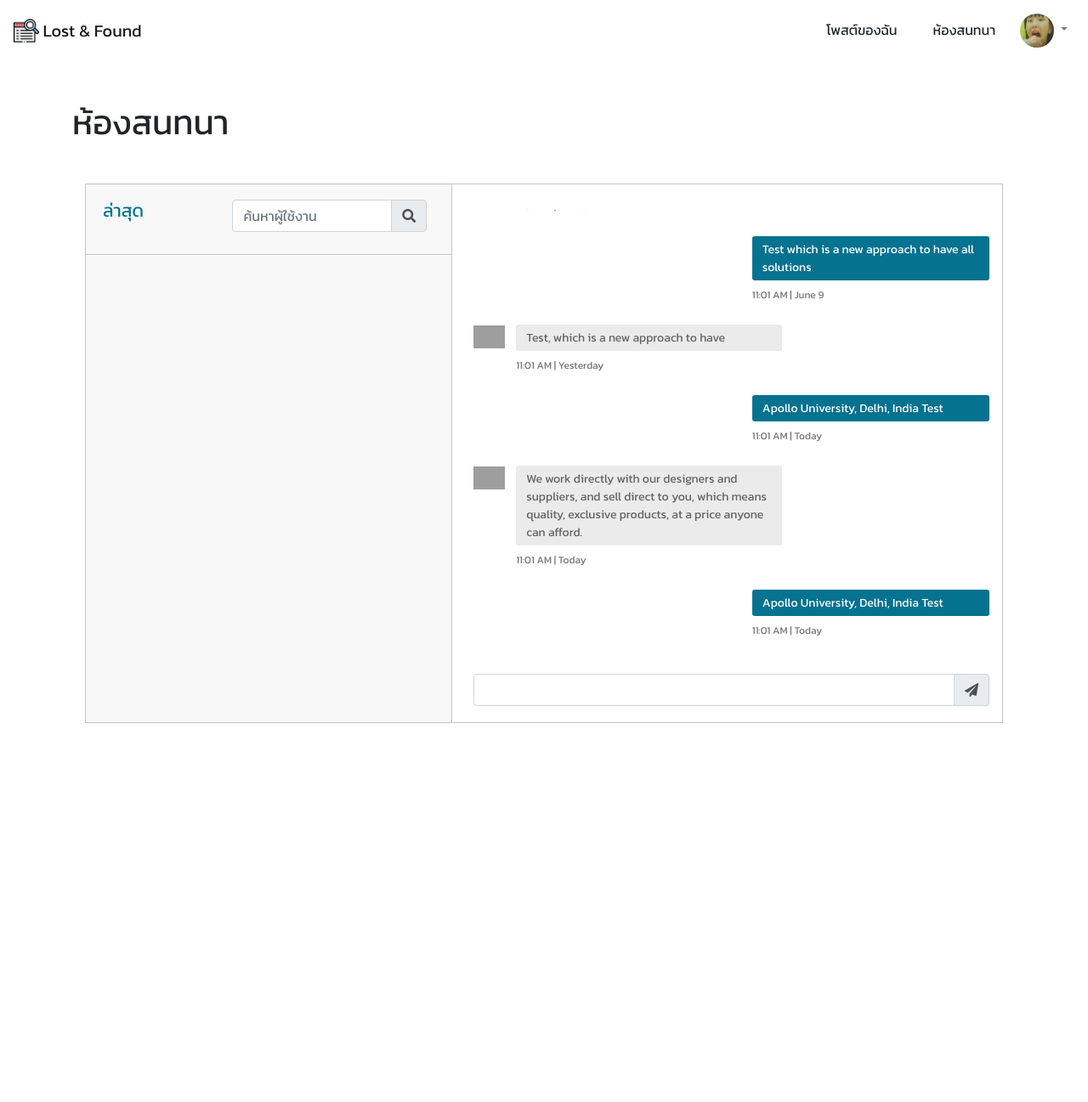
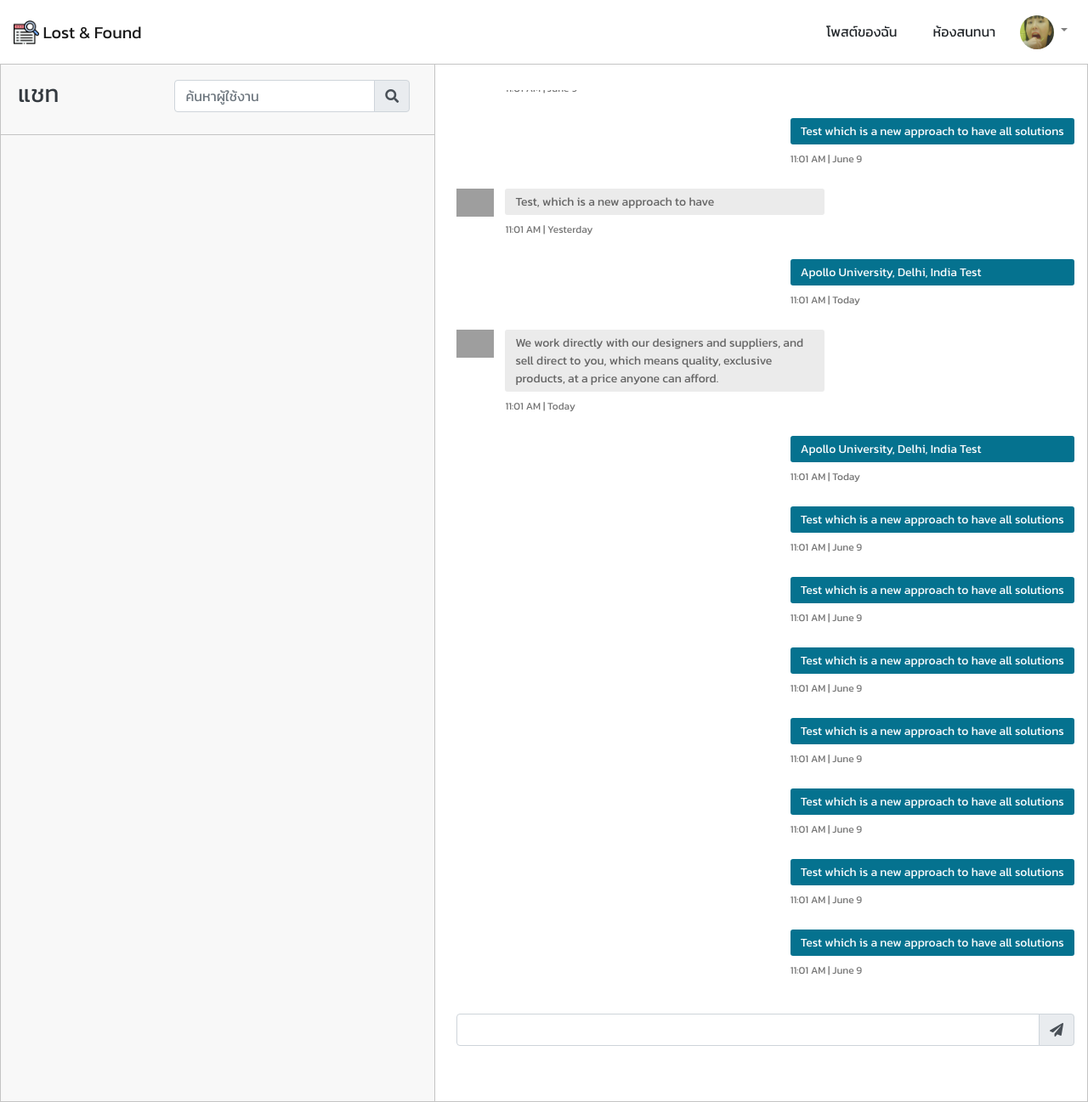
Before and after one commit to peetck/lost-and-found, a Django app: page /chats/ in a window 1280 px wide. Shown: the whole page at 85% size. Run offline with Django 3.2, Linux system fonts and the light colour scheme; a user stored in the database is signed in; data comes from the database, SQL or seed files in the repository; both versions use the stored data as it was after the commit; some libraries are stand-ins or nearby versions; grey boxes are pictures that could not be loaded.

Commit message:
Update Chat UI

```diff
--- a/lost-and-found/accounts/templates/my_posts.html
+++ b/lost-and-found/accounts/templates/my_posts.html
@@ -1,6 +1,7 @@
 {% extends 'base_layout.html' %}
 {% load static %}
 {% block content %}
+<div class="container">
     <h1 class='mt-5 mb-5'> โพสต์ของฉัน </h1>
     {% if user.is_authenticated %}
     <h5 class='mb-5'>
@@ -83,7 +84,8 @@
                     <a href="{% url 'post_delete' post.id %}">
                         <img src="{% static 'images/close.png' %}" alt="" class='delete-btn' width='35px'>
                     </a>
-                            <a class="card h-100 w-100 mb-0 text-decoration-none text-dark" href="{% url 'edit_post' post.id %}">
+                    <a class="card h-100 w-100 mb-0 text-decoration-none text-dark"
+                        href="{% url 'edit_post' post.id %}">
                         <div class="wrapper">
                             <img class="card-img-top" src="#">
                         </div>
@@ -118,5 +120,6 @@
         </div>
         {% endif %}
     </div>
+</div>
 
 {% endblock %}
--- a/lost-and-found/accounts/templates/profile.html
+++ b/lost-and-found/accounts/templates/profile.html
@@ -1,6 +1,7 @@
 {% extends 'base_layout.html' %}
 
 {% block content %}
+<div class="container mt-3">
     <h1>โปรไฟล์ของ {{ user.username }} </h1>
     <div class="container">
         <div class="row">
@@ -80,7 +81,8 @@
                     </div>
                     <div class="container mb-3 ml-1">
                         <p class="card-text">
-                            <span class="badge badge-pill badge-success" id='faculty'> {{ user.userprofile.faculty }} </span>
+                            <span class="badge badge-pill badge-success" id='faculty'> {{ user.userprofile.faculty }}
+                            </span>
                         </p>
                     </div>
                     <div class="card-footer">
@@ -94,4 +96,5 @@
             </div>
         </div>
     </div>
+</div>
 {% endblock %}
--- a/lost-and-found/chats/templates/chat_index.html
+++ b/lost-and-found/chats/templates/chat_index.html
@@ -7,14 +7,13 @@
 {% endblock %}
 
 {% block content %}
-    <h1 class='my-5'>ห้องสนทนา</h1>
-    <div class='container mt-5'>
+<!-- <h1 class='my-5'>ห้องสนทนา</h1> -->
     <div class="messaging">
         <div class="inbox_msg">
             <div class="inbox_people">
                 <div class="headind_srch">
                     <div class="recent_heading">
-                            <h4 class='mt-2'>ล่าสุด</h4>
+                        <h3 class='mt-2 text-dark'>แชท</h3>
                     </div>
                     <div class="srch_bar mt-2">
                         <div class="form-group">
@@ -88,6 +87,55 @@
                             <span class="time_date"> 11:01 AM | Today</span>
                         </div>
                     </div>
+                    <div class="outgoing_msg">
+                        <div class="sent_msg">
+                            <p>Test which is a new approach to have all
+                                solutions</p>
+                            <span class="time_date"> 11:01 AM | June 9</span>
+                        </div>
+                    </div>
+                    <div class="outgoing_msg">
+                        <div class="sent_msg">
+                            <p>Test which is a new approach to have all
+                                solutions</p>
+                            <span class="time_date"> 11:01 AM | June 9</span>
+                        </div>
+                    </div>
+                    <div class="outgoing_msg">
+                        <div class="sent_msg">
+                            <p>Test which is a new approach to have all
+                                solutions</p>
+                            <span class="time_date"> 11:01 AM | June 9</span>
+                        </div>
+                    </div>
+                    <div class="outgoing_msg">
+                        <div class="sent_msg">
+                            <p>Test which is a new approach to have all
+                                solutions</p>
+                            <span class="time_date"> 11:01 AM | June 9</span>
+                        </div>
+                    </div>
+                    <div class="outgoing_msg">
+                        <div class="sent_msg">
+                            <p>Test which is a new approach to have all
+                                solutions</p>
+                            <span class="time_date"> 11:01 AM | June 9</span>
+                        </div>
+                    </div>
+                    <div class="outgoing_msg">
+                        <div class="sent_msg">
+                            <p>Test which is a new approach to have all
+                                solutions</p>
+                            <span class="time_date"> 11:01 AM | June 9</span>
+                        </div>
+                    </div>
+                    <div class="outgoing_msg">
+                        <div class="sent_msg">
+                            <p>Test which is a new approach to have all
+                                solutions</p>
+                            <span class="time_date"> 11:01 AM | June 9</span>
+                        </div>
+                    </div>
                 </div>
                 <div class="form-group mt-3">
                     <div class="input-group">
@@ -102,7 +150,6 @@
             </div>
         </div>
     </div>
-    </div>
 {% endblock %}
 
 {% block script %}
@@ -110,12 +157,12 @@
     axios.defaults.xsrfCookieName = 'csrftoken'
     axios.defaults.xsrfHeaderName = 'X-CSRFTOKEN'
 
-        function makeChatHistoryBottom(){
+    function makeChatHistoryBottom() {
         var msg_history = document.querySelector('#msg_history');
         msg_history.scrollTop = msg_history.scrollHeight - msg_history.clientHeight;
     }
 
-        function addUser(username, msg, datetime, url, id){
+    function addUser(username, msg, datetime, url, id) {
         div1 = document.createElement('div')
 
         div2 = document.createElement('div')
@@ -149,10 +196,10 @@
 
         inbox_chat = document.getElementById('inbox_chat')
 
-            if (inbox_chat.children.length === 0){
+        if (inbox_chat.children.length === 0) {
             div1.setAttribute('class', 'chat_list active_chat')
         }
-            else{
+        else {
             div1.setAttribute('class', 'chat_list')
         }
 
@@ -165,7 +212,7 @@
         inbox_chat.appendChild(span)
     }
 
-        function ChangeMessagePage(id){
+    function ChangeMessagePage(id) {
         console.log('change to id=' + id)
     }
     makeChatHistoryBottom();
@@ -175,17 +222,17 @@
             // handle success
             data = response.data.users;
             console.log(data);
-                for (var i = 0; i < data.length; i++){
+            for (var i = 0; i < data.length; i++) {
 
                 var months = ["January", "February", "March", "April", "May", "June", "July", "August", "September", "October", "November", "December"];
 
 
                 username = (data[i][0]);
                 msg = (data[i][1]);
-                    if (data[i][2] === ''){
+                if (data[i][2] === '') {
                     datetime = 'ไม่มีข้อมูล';
                 }
-                    else{
+                else {
                     dateobject = new Date(data[i][2]);
                     datetime = months[dateobject.getMonth()] + " " + dateobject.getDate();
                 }
--- a/lost-and-found/static/css/chat_index_style.css
+++ b/lost-and-found/static/css/chat_index_style.css
@@ -8,12 +8,14 @@ img {
     overflow: hidden;
     width: 40%;
     border-right: 1px solid #c4c4c4;
+    height: 100%;
 }
 
 .inbox_msg {
     border: 1px solid #c4c4c4;
     clear: both;
     overflow: hidden;
+    height: 100%;
 }
 
 .top_spac {
@@ -84,7 +86,7 @@ img {
 }
 
 .inbox_chat {
-    height: 550px;
+    height: 100%;
     overflow-y: scroll;
 }
 
@@ -129,6 +131,7 @@ img {
     float: left;
     padding: 30px 15px 0 25px;
     width: 60%;
+    height: 100%;
 }
 
 .sent_msg p {
@@ -171,10 +174,11 @@ img {
 }
 
 .messaging {
-    padding: 0 0 50px 0;
+    padding: 0 0 0 0;
+    height: calc(100% - 75px);
 }
 
 .msg_history {
-    height: 530px;
+    height: 90%;
     overflow-y: auto;
 }
--- a/lost-and-found/static/css/style.css
+++ b/lost-and-found/static/css/style.css
@@ -3,6 +3,12 @@
 *{
     font-family: 'Kanit', sans-serif;
     word-wrap: break-word;
+    padding: 0;
+    margin: 0;
+}
+
+body, html {
+    height: 100%;
 }
 
 body{
--- a/lost-and-found/templates/base_layout.html
+++ b/lost-and-found/templates/base_layout.html
@@ -14,7 +14,7 @@
     {% endblock %}
 </head>
 <body>
-    <nav class="navbar navbar-expand-lg navbar-light">
+    <nav class="navbar navbar-expand-lg navbar-light" style="height: 75px;">
         <button class="navbar-toggler" type="button" data-toggle="collapse" data-target="#navbarTogglerDemo01" aria-controls="navbarTogglerDemo01" aria-expanded="false" aria-label="Toggle navigation">
           <span class="navbar-toggler-icon"></span>
         </button>
@@ -76,11 +76,10 @@
         </ul>
         </div>
     </nav>
-    <div class="container">
+
         {% block content %}
 
         {% endblock %}
-    </div>
 
     <script type="text/javascript" src="{% static 'js/jquery.js' %}"></script>
     <script type="text/javascript" src="{% static 'js/bootstrap.bundle.min.js' %}"></script>
```
Also changed, not shown: lost-and-found/accounts/templates/signup.html (+21 -18 lines), lost-and-found/posts/templates/index.html (+10 -4 lines), lost-and-found/db.sqlite3. Lines whose indentation alone changed are shown as unchanged.
